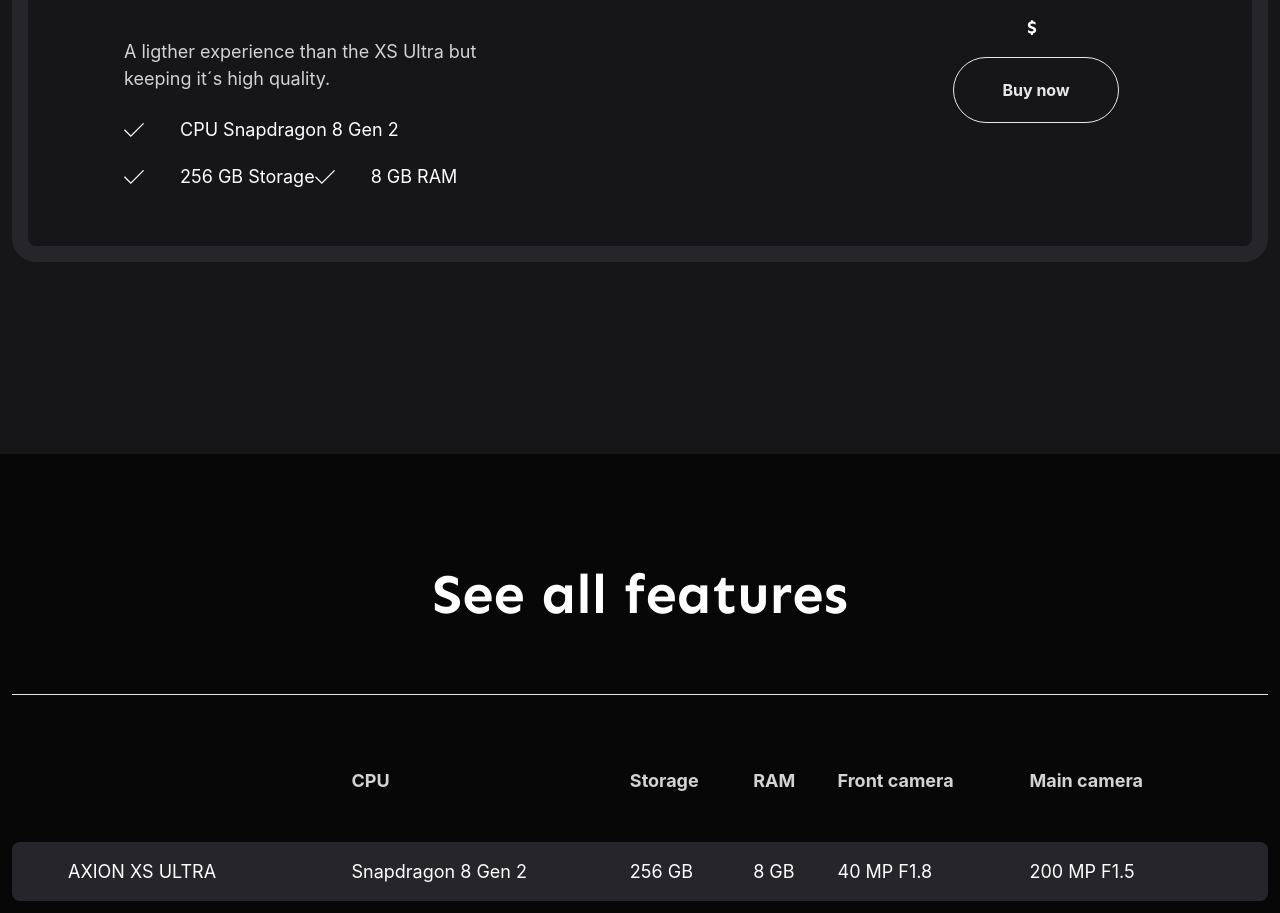
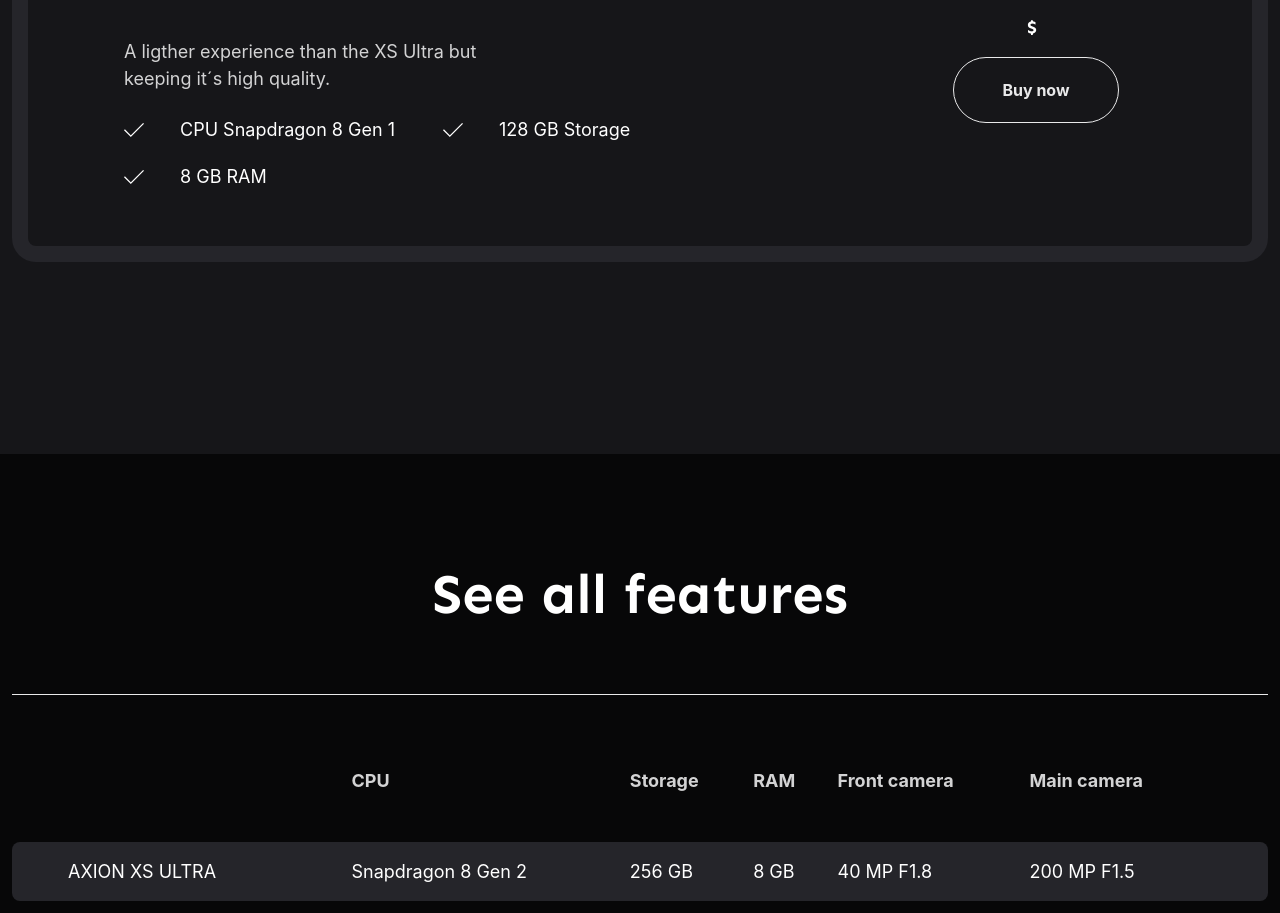
Before and after one commit to jes-rod/axion, a React (Create React App) app: page /products in a window 1280 px wide. Shown: the part 948-1861 px from the top of the page. Built offline with nearby package versions, Linux system fonts and the light colour scheme; no server answers; the HTML template or start-up script is replaced by a standard one.

Commit message:
Update Products.js

```diff
--- a/src/components/products/Products.js
+++ b/src/components/products/Products.js
@@ -164,7 +164,7 @@
                                                 />
                                             </svg>
                                             <span className="ms-5 text-white" >
-                                                CPU Snapdragon 8 Gen 2
+                                                CPU Snapdragon 8 Gen 1
                                             </span>
                                         </li>
                                         <li className="d-flex align-items-center mb-5">
@@ -182,7 +182,7 @@
                                                 />
                                             </svg>
                                             <span className="ms-5 text-white" >
-                                                256 GB Storage
+                                                128 GB Storage
                                             </span>
                                         </li>
                                         <li className="d-flex align-items-center mb-5 me-8 me-md-12">
```
